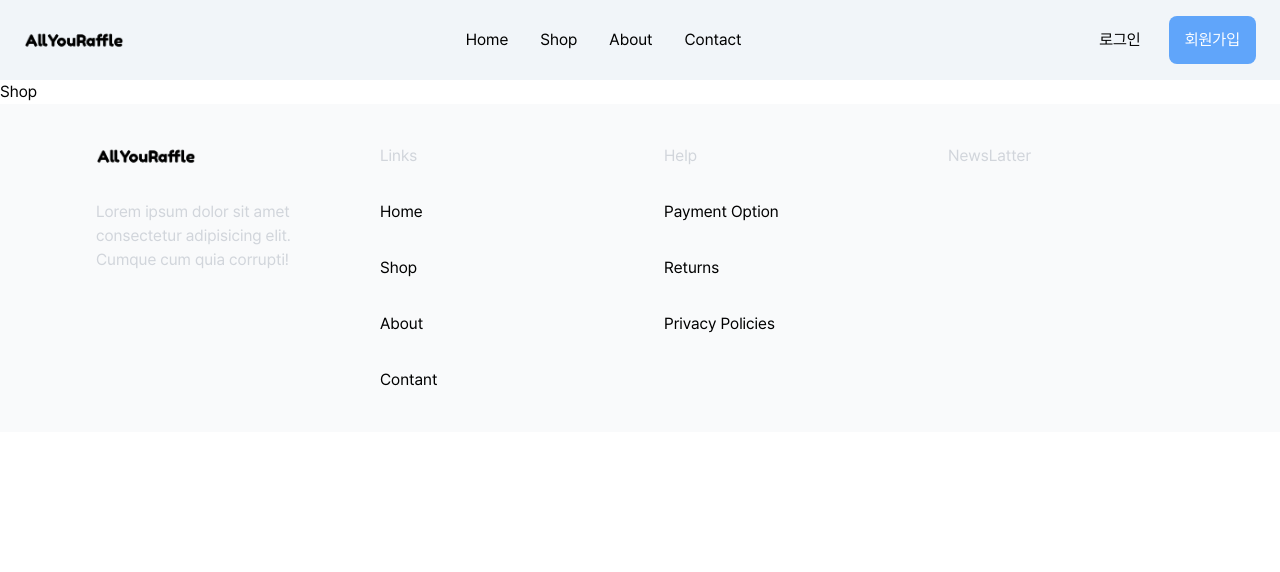
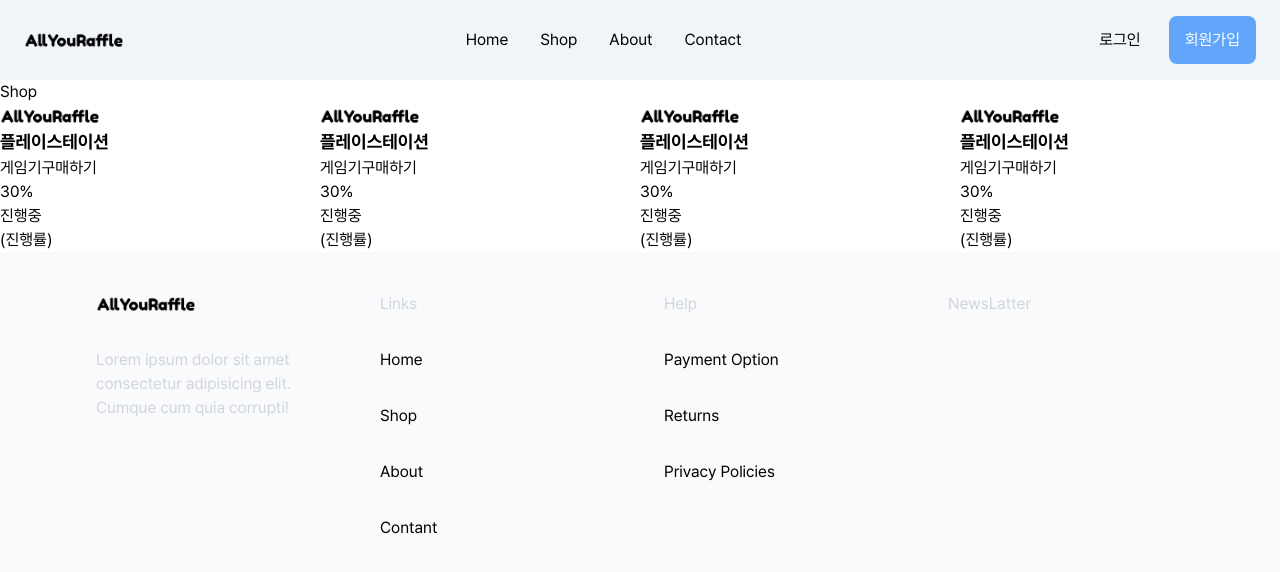
Before and after one commit to fastcam-sideproject/raffle, a Next.js app: page /shop in a window 1280 px wide. Shown: the top 572 px of the page. Built offline with nearby package versions, Linux system fonts and the light colour scheme.

Commit message:
feat : shop 리스트 프레임 구성

```diff
--- a/app/shop/page.tsx
+++ b/app/shop/page.tsx
@@ -1,5 +1,12 @@
+import ItemGrid from '../../components/Items/ItemGrid';
+
 function Page() {
-  return <h1>Shop</h1>;
+  return (
+    <>
+      <h1>Shop</h1>
+      <ItemGrid />
+    </>
+  );
 }
 
 export default Page;
--- /dev/null
+++ b/components/Items/Item.tsx
@@ -0,0 +1,19 @@
+import Image from 'next/image';
+
+function Item() {
+  return (
+    <div>
+      <Image width={100} height={100} src="/image/logo_title.png" alt="상품이미지" />
+      <h4 className="text-lg font-bold">플레이스테이션</h4>
+      <span>게임기</span>
+      <button type="button">구매하기</button>
+      <div>
+        <span>30%</span>
+        <p>진행중</p>
+        <div>(진행률)</div>
+      </div>
+    </div>
+  );
+}
+
+export default Item;
--- /dev/null
+++ b/components/Items/ItemGrid.tsx
@@ -0,0 +1,14 @@
+import Item from './Item';
+
+function ItemGrid() {
+  return (
+    <div className="grid grid-cols-4">
+      <Item />
+      <Item />
+      <Item />
+      <Item />
+    </div>
+  );
+}
+
+export default ItemGrid;
```
